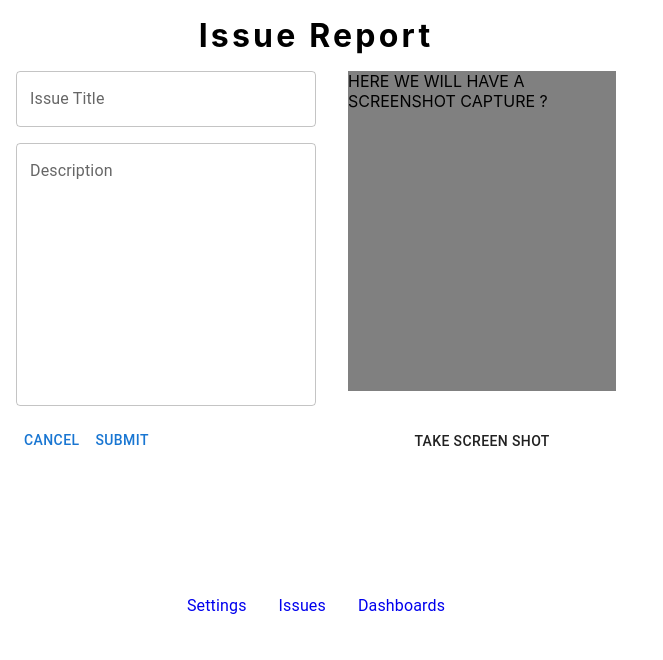
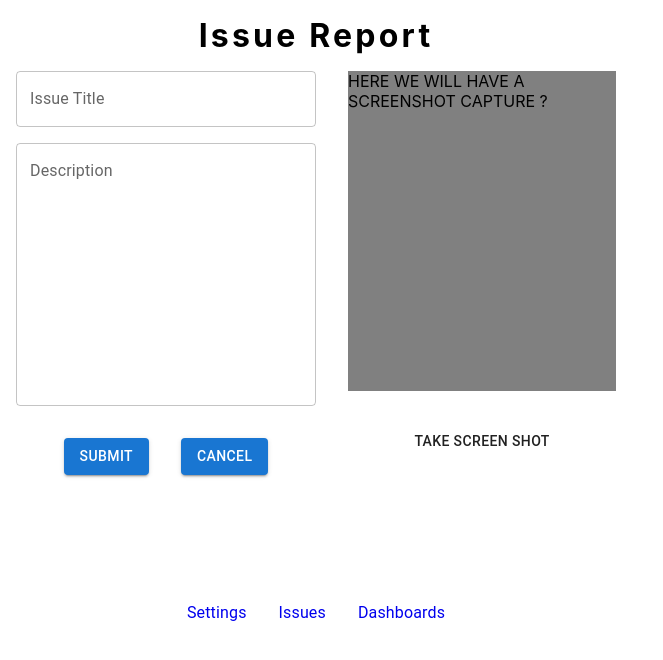
Before and after one commit to danieln-juno/bugreport-typescript, a React (Create React App) app: page / in a window 1280 px wide. Shown: the top 660 px of the page, without its empty margins (0-663 px from the left). Built offline with nearby package versions, Linux system fonts and the light colour scheme.

Commit message:
a bit of styling adjustmints

```diff
--- a/src/components/Form.tsx
+++ b/src/components/Form.tsx
@@ -21,10 +21,13 @@ const Form = () => {
         <Stack direction="column" spacing={2} sx={{width: 300}}>
           <TextField  defaultValue="" label="Issue Title" {...register("issue_title")} />
           <TextField  multiline rows={10} defaultValue="" label="Description" {...register("description")} />
+
+          <Stack direction="row" spacing={4} sx ={{alignSelf: "center"}} >
+            <Button variant="contained" type='submit' style={{ width: "fit-content", alignSelf: "center", alignItems: "bottom", marginTop: "1rem" }}>Submit</Button>
+            <Button variant="contained" style={{ width: "fit-content", alignSelf: "center", alignItems: "bottom", marginTop: "1rem"}}>Cancel</Button>
+          </Stack>
         </Stack>
 
-        <Button style={{ width: "fit-content", alignSelf: "center", alignItems: "bottom", marginTop: "1rem" }}>Cancel</Button>
-        <Button type='submit' style={{ width: "fit-content", alignSelf: "center", alignItems: "bottom", marginTop: "1rem" }}>Submit</Button>
       </form>
 
     </Stack>
```
